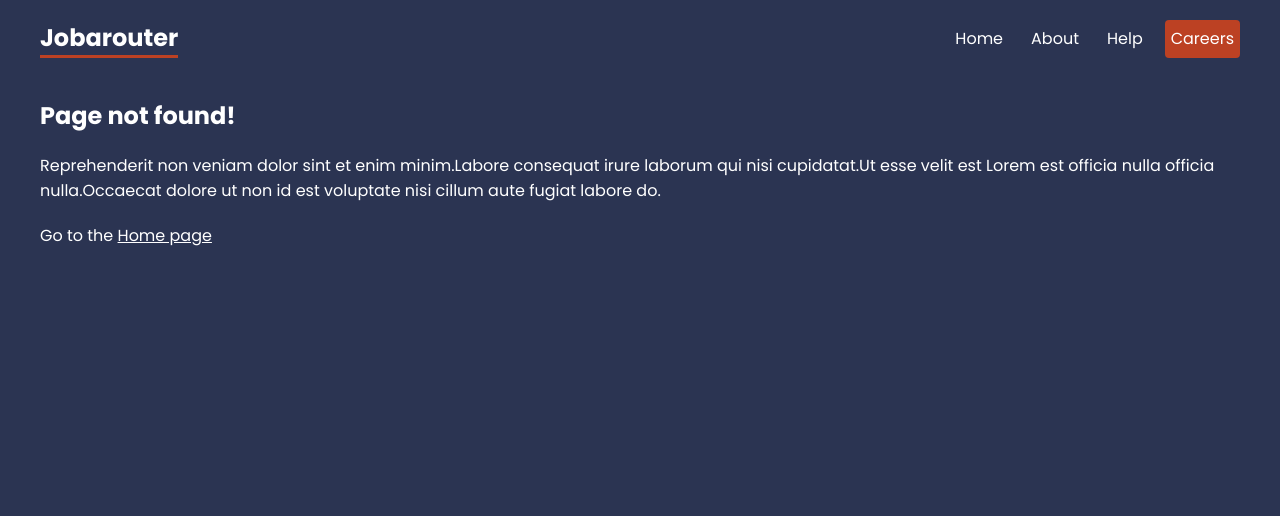
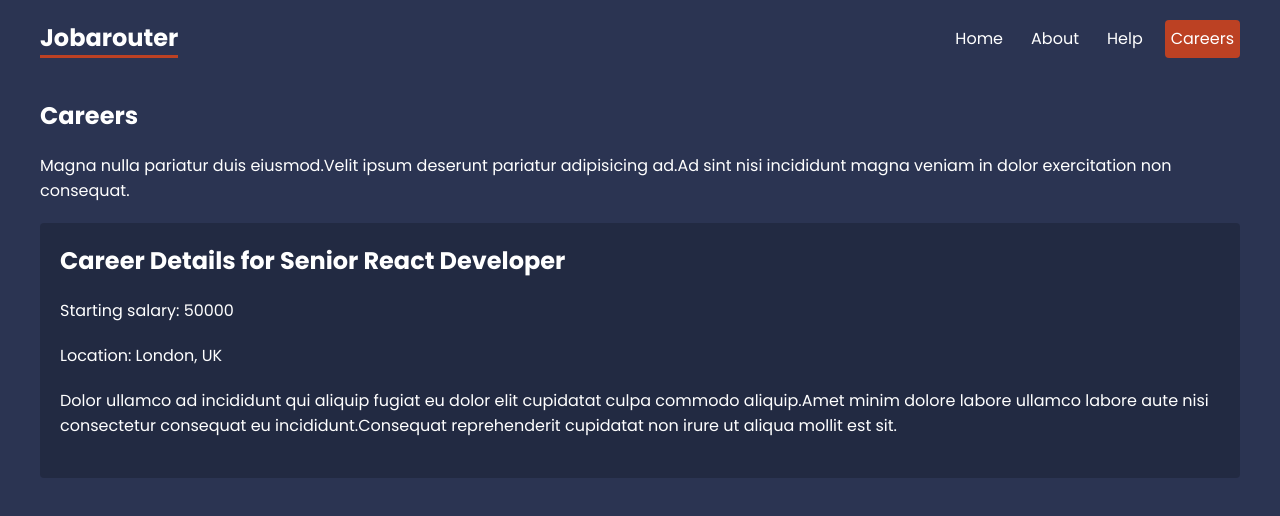
Before and after one commit to OscarNavarr/React-Routers-Depth, a React (Create React App) app: page /careers/1 in a window 1280 px wide. Shown: the top 516 px of the page. Built offline with nearby package versions, Linux system fonts and the light colour scheme; data requests are answered from the project's data file.

Commit message:
Router Parameters was added on careers page for datail view of careers

```diff
--- a/src/App.js
+++ b/src/App.js
@@ -8,15 +8,16 @@ import {
 
 //pages
 import { About, Home } from "./pages";
+import Faq from "./pages/help/Faq";
+import Contact from "./pages/help/Contact";
+import { NotFound } from "./pages/NotFound";
+import { Careers, careersLoader } from "./pages/careers/Careers";
+import { CareerDetails, careerDetailsLoader } from "./pages/careers/CareerDetails";
 
 // layouts
 import { RootLayout } from "./layouts/RootLayout";
 import { HelpLayout } from "./layouts/HelpLayout";
-import Faq from "./pages/help/Faq";
-import Contact from "./pages/help/Contact";
-import { NotFound } from "./pages/NotFound";
 import { CareersLayout } from "./layouts/CareersLayout";
-import { Careers, careersLoader } from "./pages/careers/Careers";
 
 const router = createBrowserRouter(
   createRoutesFromElements(
@@ -35,6 +36,11 @@ const router = createBrowserRouter(
           element={<Careers/>}
           loader={careersLoader}
         />
+        <Route
+          path=":id"
+          element={<CareerDetails/>}
+          loader={careerDetailsLoader}
+        />
       </Route>
 
       <Route path="*" element={<NotFound/>}/>
--- a/src/index.css
+++ b/src/index.css
@@ -123,6 +123,11 @@ form label span {
 }
 
 /* careers details */
-
+.career-details{
+  background: rgba(0,0,0,0.2);
+  padding: 20px;
+  border-radius: 4px;
+  margin: 20px 0;
+}
 
 /* breadcrumbs */
--- /dev/null
+++ b/src/pages/careers/CareerDetails.js
@@ -0,0 +1,28 @@
+import React from 'react'
+import { useLoaderData, useParams } from 'react-router-dom'
+
+export const CareerDetails = () => {
+    const { id } = useParams();
+    const career = useLoaderData();
+
+
+    return (
+        <div className='career-details'>
+            <h2>Career Details for {career.title}</h2>
+            <p>Starting salary: {career.salary}</p>
+            <p>Location: {career.location}</p>
+            <div className='details'>
+                <p>Dolor ullamco ad incididunt qui aliquip fugiat eu dolor elit cupidatat culpa commodo aliquip.Amet minim dolore labore ullamco labore aute nisi consectetur consequat eu incididunt.Consequat reprehenderit cupidatat non irure ut aliqua mollit est sit.</p>
+            </div>
+        </div>
+    )
+}
+
+//loader function
+export const careerDetailsLoader = async ({ params }) => {
+    const { id } = params;
+
+    const res = await fetch('http://localhost:4000/careers/' + id);
+
+    return res.json();
+}
--- a/src/pages/careers/Careers.js
+++ b/src/pages/careers/Careers.js
@@ -7,7 +7,7 @@ export const Careers = () => {
   return (
     <div className='careers'>
         {careers.map(career => (
-            <Link to="/" key={career.id}>
+            <Link to={career.id.toString()} key={career.id}>
                 <p>{career.title}</p>
                 <p>Based in {career.location}</p>
             </Link>
```
